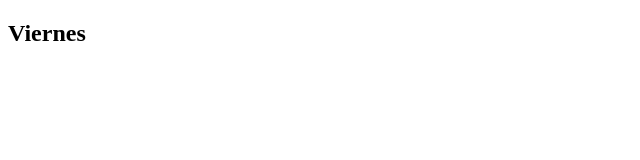
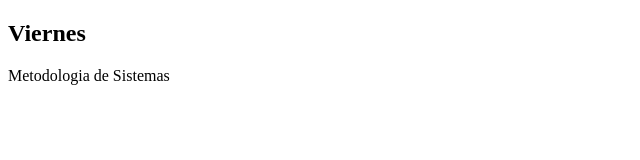
Before and after one commit to leonel-05/prueba-viernes, a plain HTML site: page index.html in a window 1280 px wide. Shown: the whole page, without its empty margins (0-640 px from the left). Drawn offline with Linux system fonts and the light colour scheme.

Commit message:
AgregueunP

```diff
--- a/index.html
+++ b/index.html
@@ -7,5 +7,6 @@
 </head>
 <body>
     <h2>Viernes</h2>
+    <p>Metodologia de Sistemas <I></I></p>
 </body>
 </html>
```
